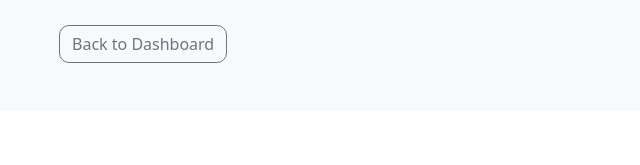
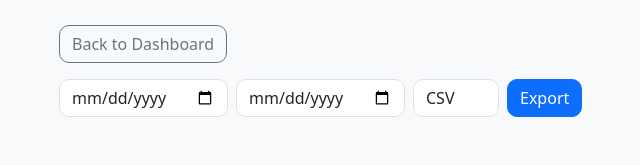
Before and after one commit to andrei-necsulea/food-delivery-ms, a Django app: page /reports/revenue/ in a window 1280 px wide. Shown: the part 2082-2247 px from the top of the page, without its empty margins (35-675 px from the left). Before the commit the page ends 2145 px from the top, so only its background shows below. Run offline with Django 5.2, Linux system fonts and the light colour scheme; a user stored in the database is signed in; tables that the repository leaves empty hold one stand-in row (values such as "Sample post"); data that the repository does not hold is empty.

Commit message:
Added data export system

```diff
--- a/Software Development/reports/templates/reports/dashboard.html
+++ b/Software Development/reports/templates/reports/dashboard.html
@@ -71,6 +71,12 @@
         </div>
         <div class="col-md-4">
             <canvas id="completedChart"></canvas>
+        </div>
+    </div>
+    <div class="row mt-3">
+        <div class="col-md-6">
+            <a href="{% url 'export_driver_performance' %}?format=csv" class="btn btn-outline-secondary">Export Driver Performance (CSV)</a>
+            <a href="{% url 'export_driver_performance' %}?format=xlsx" class="btn btn-outline-secondary">Export Driver Performance (XLSX)</a>
         </div>
     </div>
 
--- a/Software Development/reports/templates/reports/driver_performance.html
+++ b/Software Development/reports/templates/reports/driver_performance.html
@@ -9,6 +9,12 @@
     <div class="row mb-4">
         <div class="col-12">
             <canvas id="performanceChart"></canvas>
+        </div>
+    </div>
+    <div class="row mb-3">
+        <div class="col-md-6">
+            <a href="{% url 'export_driver_performance' %}?format=csv" class="btn btn-outline-secondary">Export CSV</a>
+            <a href="{% url 'export_driver_performance' %}?format=xlsx" class="btn btn-outline-secondary">Export XLSX</a>
         </div>
     </div>
 
--- a/Software Development/reports/templates/reports/revenue_analytics.html
+++ b/Software Development/reports/templates/reports/revenue_analytics.html
@@ -46,6 +46,22 @@
     <div class="row mt-4">
         <div class="col-12">
             <a href="{% url 'dashboard' %}" class="btn btn-outline-secondary">Back to Dashboard</a>
+        </div>
+    </div>
+    <div class="row mt-3">
+        <div class="col-12">
+            <form method="get" action="{% url 'export_report' %}" class="row g-2">
+                <input type="hidden" name="report" value="revenue">
+                <div class="col-auto"><input type="date" name="start" class="form-control" placeholder="Start"></div>
+                <div class="col-auto"><input type="date" name="end" class="form-control" placeholder="End"></div>
+                <div class="col-auto">
+                    <select name="format" class="form-select">
+                        <option value="csv">CSV</option>
+                        <option value="xlsx">XLSX</option>
+                    </select>
+                </div>
+                <div class="col-auto"><button class="btn btn-primary">Export</button></div>
+            </form>
         </div>
     </div>
 </div>
--- a/Software Development/reports/urls.py
+++ b/Software Development/reports/urls.py
@@ -4,6 +4,8 @@ from . import views
 urlpatterns = [
     path('', views.dashboard, name='dashboard'),
     path('driver-performance/', views.driver_performance_report, name='driver_performance'),
+    path('driver-performance/export/', views.export_driver_performance, name='export_driver_performance'),
+    path('export/', views.export_report, name='export_report'),
     path('restaurant-sales/', views.restaurant_sales_report, name='restaurant_sales'),
     path('revenue/', views.revenue_analytics, name='revenue_analytics'),
     path('orders/', views.order_analytics, name='order_analytics'),
--- a/Software Development/reports/views.py
+++ b/Software Development/reports/views.py
@@ -16,6 +16,9 @@ from accounts.models import User
 from .models import DailyAggregation, RestaurantMetrics, DriverMetrics
 import json
 from decimal import Decimal
+from django.http import HttpResponseBadRequest
+from . import exporters
+from datetime import datetime
 
 
 def serialize_decimal(obj):
@@ -118,6 +121,163 @@ def driver_performance_report(request):
         'chart_completed': json.dumps(completed_counts),
         'chart_failed': json.dumps(failed_counts),
     })
+
+
+@role_required(['admin'])
+def export_driver_performance(request):
+    fmt = request.GET.get('format', 'csv').lower()
+    drivers = User.objects.filter(role='driver')
+
+    headers = ['Driver', 'Total Deliveries', 'Completed', 'Failed', 'Success Rate (%)', 'Avg Delivery Time']
+    rows = []
+    for driver in drivers:
+        total = Delivery.objects.filter(driver=driver).count()
+        completed = Delivery.objects.filter(driver=driver, status='delivered').count()
+        failed = Delivery.objects.filter(driver=driver, status__in=['cancelled', 'failed']).count()
+        avg_duration = Delivery.objects.filter(
+            driver=driver,
+            status='delivered',
+            completed_at__isnull=False,
+        ).aggregate(
+            avg_delivery_duration=Avg(
+                ExpressionWrapper(F('completed_at') - F('created_at'), output_field=DurationField())
+            )
+        )['avg_delivery_duration']
+
+        rows.append([
+            driver.username,
+            total,
+            completed,
+            failed,
+            round((completed / total * 100), 2) if total > 0 else 0,
+            format_duration_hhmm(avg_duration),
+        ])
+
+    filename = 'driver_performance'
+    if fmt == 'csv':
+        return exporters.export_csv(filename, headers, rows)
+    if fmt in ('xlsx', 'xls'):
+        try:
+            return exporters.export_xlsx(filename, headers, rows)
+        except RuntimeError:
+            return HttpResponseBadRequest('XLSX export requires openpyxl package')
+    return HttpResponseBadRequest('Unsupported format')
+
+
+@role_required(['admin'])
+def export_report(request):
+    """Generic report exporter. Params:
+    - report: driver_performance | restaurant_sales | revenue | orders | deliveries
+    - format: csv|xlsx
+    - start, end: optional YYYY-MM-DD date range
+    """
+    report_name = request.GET.get('report')
+    fmt = request.GET.get('format', 'csv').lower()
+    start_raw = request.GET.get('start')
+    end_raw = request.GET.get('end')
+
+    start_date = None
+    end_date = None
+    try:
+        if start_raw:
+            start_date = datetime.strptime(start_raw, '%Y-%m-%d').date()
+        if end_raw:
+            end_date = datetime.strptime(end_raw, '%Y-%m-%d').date()
+    except ValueError:
+        return HttpResponseBadRequest('Invalid date format, expected YYYY-MM-DD')
+
+    headers = []
+    rows = []
+
+    if report_name == 'driver_performance':
+        headers = ['Driver', 'Total Deliveries', 'Completed', 'Failed', 'Success Rate (%)', 'Avg Delivery Time']
+        drivers = User.objects.filter(role='driver')
+        for driver in drivers:
+            qs = Delivery.objects.filter(driver=driver)
+            if start_date:
+                qs = qs.filter(created_at__date__gte=start_date)
+            if end_date:
+                qs = qs.filter(created_at__date__lte=end_date)
+
+            total = qs.count()
+            completed = qs.filter(status='delivered').count()
+            failed = qs.filter(status__in=['cancelled', 'failed']).count()
+            avg_duration = qs.filter(status='delivered', completed_at__isnull=False).aggregate(
+                avg_delivery_duration=Avg(ExpressionWrapper(F('completed_at') - F('created_at'), output_field=DurationField()))
+            )['avg_delivery_duration']
+
+            rows.append([
+                driver.username, total, completed, failed,
+                round((completed / total * 100), 2) if total > 0 else 0,
+                format_duration_hhmm(avg_duration),
+            ])
+
+    elif report_name == 'restaurant_sales':
+        headers = ['Restaurant', 'Total Orders', 'Total Revenue', 'Avg Order Value']
+        restaurants = Restaurant.objects.all()
+        for restaurant in restaurants:
+            orders_q = Order.objects.filter(restaurant=restaurant)
+            if start_date:
+                orders_q = orders_q.filter(created_at__date__gte=start_date)
+            if end_date:
+                orders_q = orders_q.filter(created_at__date__lte=end_date)
+            total_orders = orders_q.count()
+            total_revenue = orders_q.aggregate(Sum('total_price'))['total_price__sum'] or 0
+            avg_order_value = orders_q.aggregate(Avg('total_price'))['total_price__avg'] or 0
+            rows.append([restaurant.name, total_orders, float(total_revenue), float(avg_order_value)])
+
+    elif report_name == 'revenue':
+        headers = ['Date', 'Orders', 'Revenue']
+        # Build date range for grouping
+        if not start_date or not end_date:
+            # default to last 30 days
+            end_date = end_date or timezone.now().date()
+            start_date = start_date or (end_date - timedelta(days=29))
+
+        current = start_date
+        while current <= end_date:
+            orders_q = Order.objects.filter(created_at__date=current)
+            count = orders_q.count()
+            revenue = orders_q.aggregate(Sum('total_price'))['total_price__sum'] or 0
+            rows.append([str(current), count, float(revenue)])
+            current += timedelta(days=1)
+
+    elif report_name == 'orders':
+        headers = ['Order ID', 'Customer', 'Restaurant', 'Status', 'Total Price', 'Created At']
+        orders_q = Order.objects.all().select_related('customer', 'restaurant')
+        if start_date:
+            orders_q = orders_q.filter(created_at__date__gte=start_date)
+        if end_date:
+            orders_q = orders_q.filter(created_at__date__lte=end_date)
+        for o in orders_q.order_by('-created_at'):
+            rows.append([o.id, o.customer.username if o.customer else None, o.restaurant.name if o.restaurant else None, o.status, float(o.total_price), o.created_at.isoformat()])
+
+    elif report_name == 'deliveries':
+        headers = ['Delivery ID', 'Order ID', 'Driver', 'Status', 'Created At', 'Completed At', 'Duration']
+        qs = Delivery.objects.select_related('driver', 'order')
+        if start_date:
+            qs = qs.filter(created_at__date__gte=start_date)
+        if end_date:
+            qs = qs.filter(created_at__date__lte=end_date)
+        for d in qs.order_by('-created_at'):
+            duration = None
+            if d.completed_at:
+                delta = d.completed_at - d.created_at
+                duration = format_duration_hhmm(delta)
+            rows.append([d.id, d.order.id if d.order else None, d.driver.username if d.driver else None, d.status, d.created_at.isoformat(), d.completed_at.isoformat() if d.completed_at else None, duration])
+
+    else:
+        return HttpResponseBadRequest('Unknown report')
+
+    filename = report_name or 'report'
+    if fmt == 'csv':
+        return exporters.export_csv(filename, headers, rows)
+    if fmt in ('xlsx', 'xls'):
+        try:
+            return exporters.export_xlsx(filename, headers, rows)
+        except RuntimeError:
+            return HttpResponseBadRequest('XLSX export requires openpyxl package')
+    return HttpResponseBadRequest('Unsupported format')
 
 
 @role_required(['admin'])
--- a/Software Development/requirements.txt
+++ b/Software Development/requirements.txt
@@ -1,3 +1,4 @@
 django
 psycopg2-binary
 Pillow
+openpyxl
```
Also changed, not shown: Software Development/reports/exporters.py (added, +51 -0 lines), Software Development/reports/templates/reports/delivery_analytics.html (+14 -0 lines), Software Development/reports/templates/reports/order_analytics.html (+14 -0 lines), Software Development/reports/templates/reports/restaurant_sales.html (+13 -1 lines).
